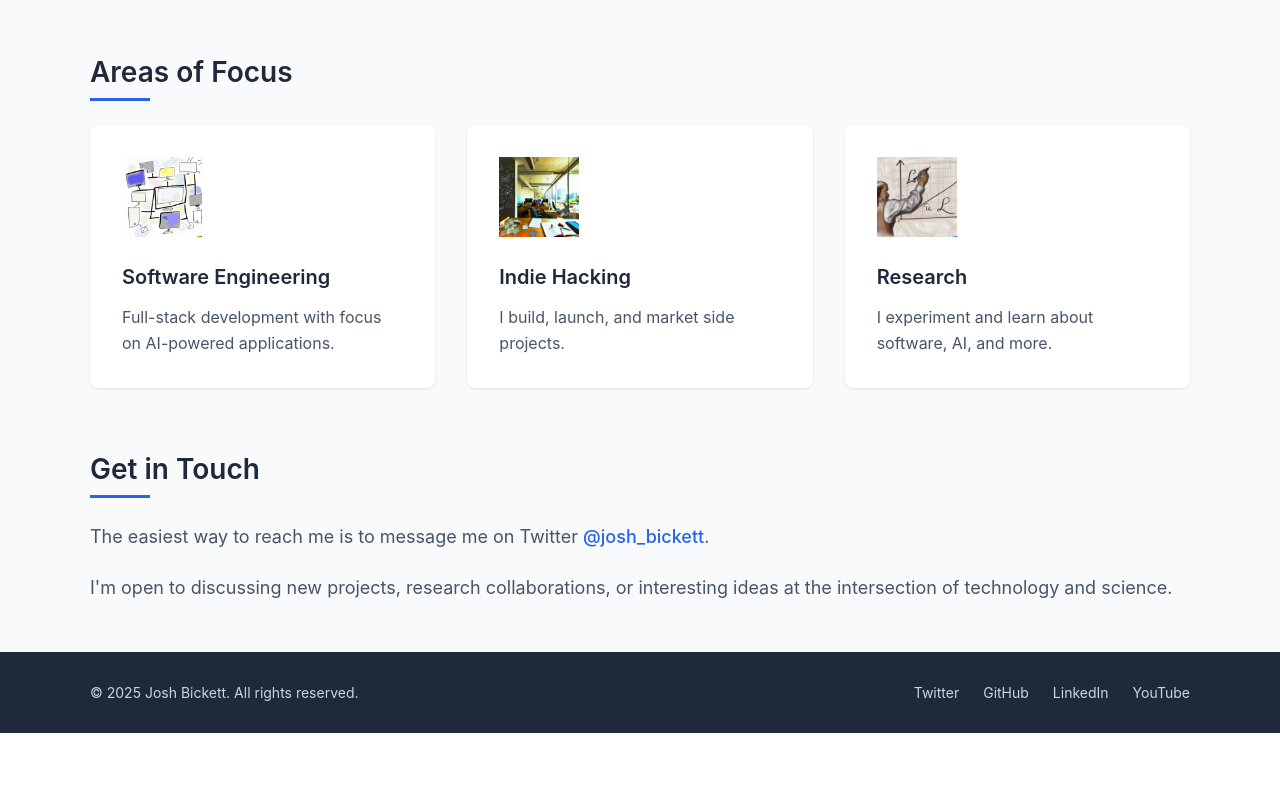
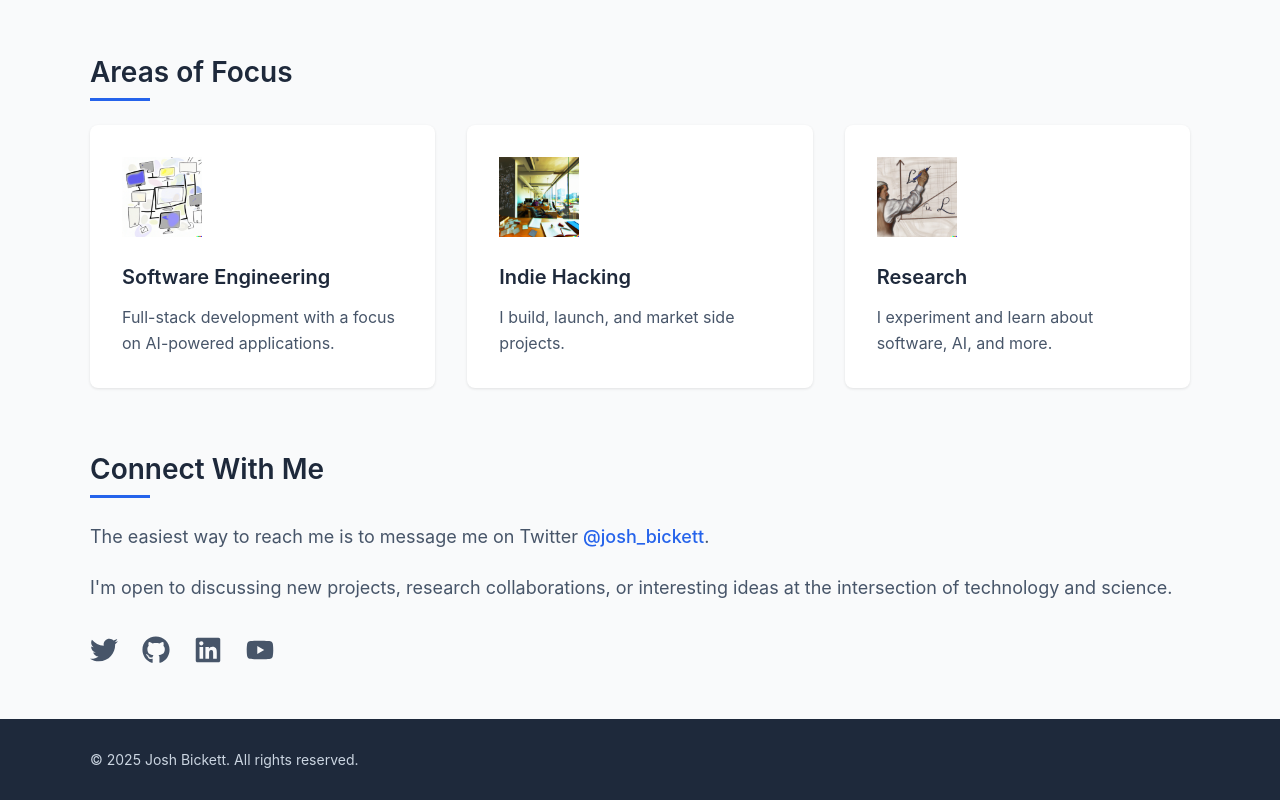
Before and after one commit to joshbickett/bickett.ai, a React (Create React App) app: page / in a window 1280 px wide. Shown: the part 561-1361 px from the top of the page. Before the commit the page ends 1294 px from the top, so only its background shows below. Built offline with nearby package versions, Linux system fonts and the light colour scheme.

Commit message:
add icons for socials

```diff
--- a/package.json
+++ b/package.json
@@ -12,6 +12,7 @@
     "@testing-library/user-event": "^13.5.0",
     "react": "^18.2.0",
     "react-dom": "^18.2.0",
+    "react-icons": "^5.5.0",
     "react-responsive": "^9.0.0-beta.10",
     "react-router": "^6.3.0",
     "react-router-dom": "^6.3.0",
--- a/src/pages/About.js
+++ b/src/pages/About.js
@@ -1,8 +1,13 @@
 import styled from "@emotion/styled";
 import { useMediaQuery } from "react-responsive";
 
-// Assets - assuming these exist in your project
-// If not, replace with appropriate image paths
+// If you haven't installed react-icons, run:
+// npm install react-icons
+// or
+// yarn add react-icons
+import { FaTwitter, FaGithub, FaLinkedin, FaYoutube } from "react-icons/fa";
+
+// Assets (replace with your actual paths)
 import scienceImg from "../assets/science.png";
 import webImage from "../assets/web2.png";
 import startupImage from "../assets/startups.png";
@@ -41,7 +46,7 @@ export const About = () => {
           />
           <HeroText>
             <Heading>Josh Bickett</Heading>
-            <Subheading>Developer and entrepreneur</Subheading>
+            <Subheading>Developer and Entrepreneur</Subheading>
           </HeroText>
         </HeroContent>
       </HeroSection>
@@ -85,7 +90,8 @@ export const About = () => {
                 />
                 <ExpertiseTitle>Software Engineering</ExpertiseTitle>
                 <ExpertiseDescription>
-                  Full-stack development with focus on AI-powered applications.
+                  Full-stack development with a focus on AI-powered
+                  applications.
                 </ExpertiseDescription>
               </ExpertiseCard>
             </a>
@@ -119,8 +125,12 @@ export const About = () => {
           </ExpertiseGrid>
         </Section>
 
+        {/*
+          Renamed section from "Get in Touch" to "Connect With Me"
+          and moved social links here
+        */}
         <Section id="contact">
-          <SectionHeading>Get in Touch</SectionHeading>
+          <SectionHeading>Connect With Me</SectionHeading>
           <SectionContent>
             <p>
               The easiest way to reach me is to message me on Twitter{" "}
@@ -132,6 +142,42 @@ export const About = () => {
               interesting ideas at the intersection of technology and science.
             </p>
           </SectionContent>
+
+          {/* Social links with icons */}
+          <SocialLinks>
+            <SocialIcon
+              href="https://twitter.com/josh_bickett"
+              target="_blank"
+              rel="noopener noreferrer"
+              aria-label="Twitter"
+            >
+              <FaTwitter />
+            </SocialIcon>
+            <SocialIcon
+              href="https://github.com/joshbickett"
+              target="_blank"
+              rel="noopener noreferrer"
+              aria-label="GitHub"
+            >
+              <FaGithub />
+            </SocialIcon>
+            <SocialIcon
+              href="https://www.linkedin.com/in/josh-bickett-4219b166/"
+              target="_blank"
+              rel="noopener noreferrer"
+              aria-label="LinkedIn"
+            >
+              <FaLinkedin />
+            </SocialIcon>
+            <SocialIcon
+              href="https://www.youtube.com/@joshbickett"
+              target="_blank"
+              rel="noopener noreferrer"
+              aria-label="YouTube"
+            >
+              <FaYoutube />
+            </SocialIcon>
+          </SocialLinks>
         </Section>
       </MainContainer>
 
@@ -140,20 +186,7 @@ export const About = () => {
           <FooterText>
             © {new Date().getFullYear()} Josh Bickett. All rights reserved.
           </FooterText>
-          <SocialLinks>
-            <SocialLink href="https://twitter.com/josh_bickett">
-              Twitter
-            </SocialLink>
-            <SocialLink href="https://github.com/joshbickett">
-              GitHub
-            </SocialLink>
-            <SocialLink href="https://www.linkedin.com/in/josh-bickett-4219b166/">
-              LinkedIn
-            </SocialLink>
-            <SocialLink href="https://www.youtube.com/@joshbickett">
-              YouTube
-            </SocialLink>
-          </SocialLinks>
+          {/* Note: SocialLinks removed from footer */}
         </FooterContent>
       </Footer>
     </PageContainer>
@@ -386,6 +419,7 @@ const ExpertiseDescription = styled.p`
   margin: 0;
 `;
 
+/* Footer */
 const Footer = styled.footer`
   background-color: #1e293b;
   color: white;
@@ -416,19 +450,20 @@ const FooterText = styled.p`
   }
 `;
 
+/* Social Links in the new "Connect With Me" section */
 const SocialLinks = styled.div`
   display: flex;
   gap: 1.5rem;
+  margin-top: 2rem;
 `;
 
-const SocialLink = styled.a`
-  color: #cbd5e1;
-  text-decoration: none;
-  font-size: 0.875rem;
+const SocialIcon = styled.a`
+  font-size: 1.75rem;
+  color: #475569;
   transition: color 0.2s ease;
 
   &:hover {
-    color: white;
+    color: #2563eb;
   }
 `;
 
```
Also changed, not shown: 1 other file (tests, documents, lock files or other folders).
